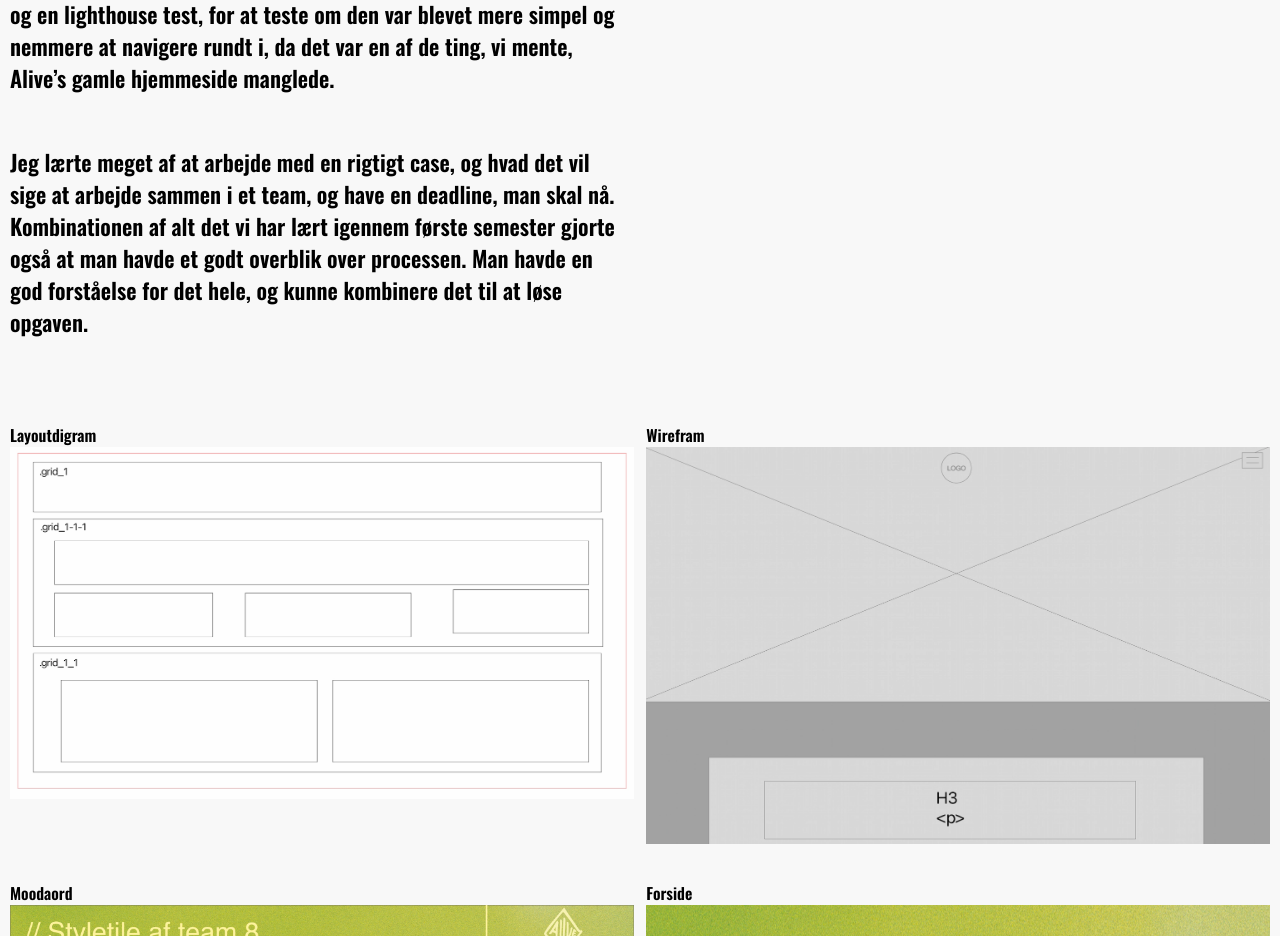
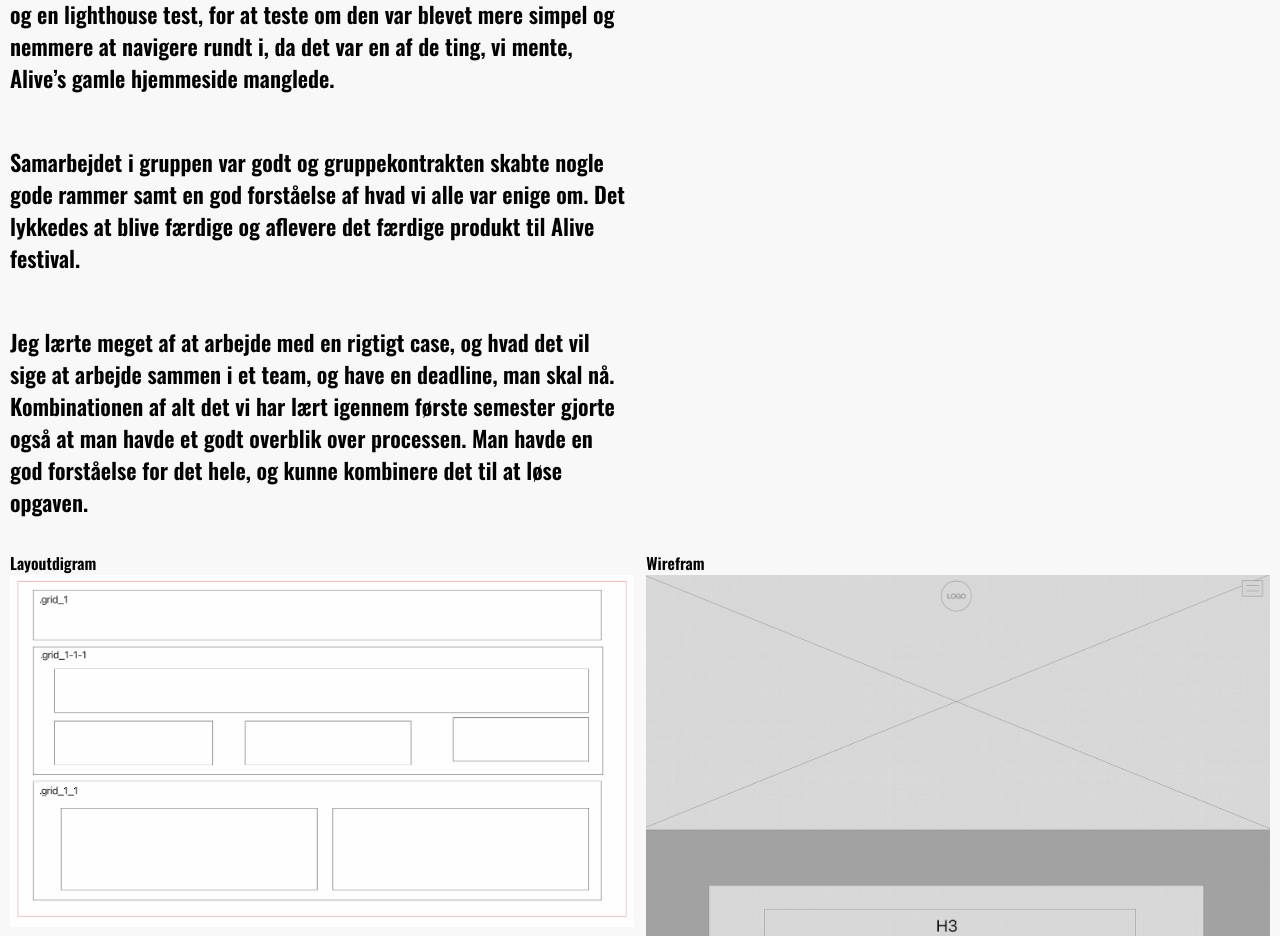
Before and after one commit to Rasmusminet/06_portifolio, a plain HTML site: page virkesomhedsite.html in a window 1280 px wide. Shown: the part 900-1836 px from the top of the page. Drawn offline with nearby package versions, Linux system fonts and the light colour scheme.

Commit message:
nye ting

```diff
--- a/virkesomhedsite.html
+++ b/virkesomhedsite.html
@@ -68,15 +68,17 @@
                     at navigere rundt i, da det var en af de ting, vi mente, Alive’s gamle hjemmeside manglede.
 
                 </div>
+                <div class="pere">Samarbejdet i gruppen var godt og gruppekontrakten skabte nogle gode rammer samt en
+                    god forståelse af hvad vi alle var
+                    enige om. Det lykkedes at blive færdige og aflevere det færdige produkt til Alive festival.
+
+                </div>
                 <div class="pere">Jeg lærte meget af at arbejde med en rigtigt case, og hvad det vil sige at arbejde
                     sammen i et team, og have en
                     deadline, man skal nå. Kombinationen af alt det vi har lært igennem første semester gjorte også at
                     man havde et godt
                     overblik over processen. Man havde en god forståelse for det hele, og kunne kombinere det til at
-                    løse opgaven.
-
-                </div>
-                <div class="pere"></div>
+                    løse opgaven.</div>
             </div>
             <div class="div4">
 
```
Also changed, not shown: animation.html (+0 -1 lines), ux.html (+5 -2 lines).
